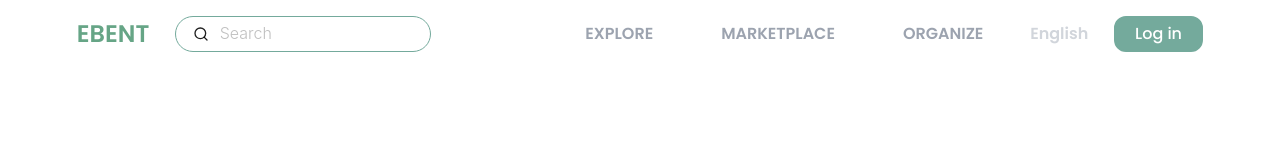
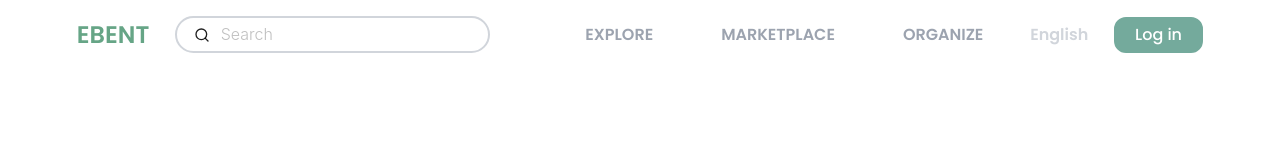
Before and after one commit to WTCHAI/Ebent, a Next.js app: page / in a window 1280 px wide. Shown: the top 160 px of the page. Built offline with nearby package versions, Linux system fonts and the light colour scheme.

Commit message:
Config search value

```diff
--- a/src/components/authen/signin/Signin.tsx
+++ b/src/components/authen/signin/Signin.tsx
@@ -6,6 +6,7 @@ import { zodResolver } from '@hookform/resolvers/zod'
 import { SigninFormSchema , SigninFormType } from '@/schema/signinForm'
 
 import { EsignIn } from '@/firebase//signIn/EsignIn'
+import { GoogleSignIn } from '@/firebase/signIn/GoogleSignIn'
 
 import { SigninStatus } from '@/interface/authen/SignInStatus'
 
@@ -15,7 +16,6 @@ import { useRouter } from 'next/navigation';
 import { Divider, Input } from 'antd'
 import { FcGoogle } from 'react-icons/fc'
 import { FaApple, FaGithub } from 'react-icons/fa'
-import { GoogleSignIn } from '@/firebase/signIn/GoogleSignIn'
 
 type Props = {}
 
@@ -112,6 +112,7 @@ export default function Signin({}: Props) {
                 alert(response.message)
               }
             }}
+
           >
             <FcGoogle className='text-2xl'/>
             <p className='flex flex-row text-base text-gray-700 '>
--- a/src/components/navigator/navigation.tsx
+++ b/src/components/navigator/navigation.tsx
@@ -20,6 +20,7 @@ const keyWord = {
 export default function Navigation({}: Props) {
     const { currentLanguage, setCurrentLanguage } = useLanguage();
     const [isLoggedin, setIsLoggedin] = useState(false);
+    const [currentSearch, onSetCurrentSearch] = useState('');
 
     useEffect(() => {
         const profile = sessionStorage.getItem('profile');
@@ -41,7 +42,11 @@ export default function Navigation({}: Props) {
                         <Input
                             prefix={<FiSearch className=''/>}
                             placeholder="Search"
-                            className="w-[20vw] border-1 rounded-full text-base pr-[2vw] font-light gap-x-[0.5vw] border-baseGreen focus:border-midGreen hover:border-midGreen transition-colors duration-700"
+                            className="w-full border-2 rounded-full text-base pr-[1.75vw] font-light gap-x-[0.5vw] border-gray-300 focus:border-gray-400 hover:border-gray-400"
+                            onChange={(e)=>{
+                                onSetCurrentSearch(e.target.value.trim())
+                            }}
+                            value={currentSearch}
                         />
                     </li>
                 </ul>
@@ -120,8 +125,12 @@ export default function Navigation({}: Props) {
             <div className='mobile:flex lg:hidden mobile:px-[3vw] sm:px-[5vw]'>
                 <Input
                     prefix={<FiSearch className='text-lg'/>}
-                    className="w-full border-2 rounded-full text-base pr-[1.5vw] font-light gap-x-[0.5vw] border-gray-300 focus:border-gray-500 hover:border-gray-500"
+                    className="w-full border-2 rounded-full text-base pr-[1.75vw] font-light gap-x-[0.5vw] border-gray-300 focus:border-gray-400 hover:border-gray-400"
                     placeholder='Search'
+                    onChange={(e)=>{
+                        onSetCurrentSearch(e.target.value.trim())
+                    }}
+                    value={currentSearch}
                 />
             </div>
         </header>
```
